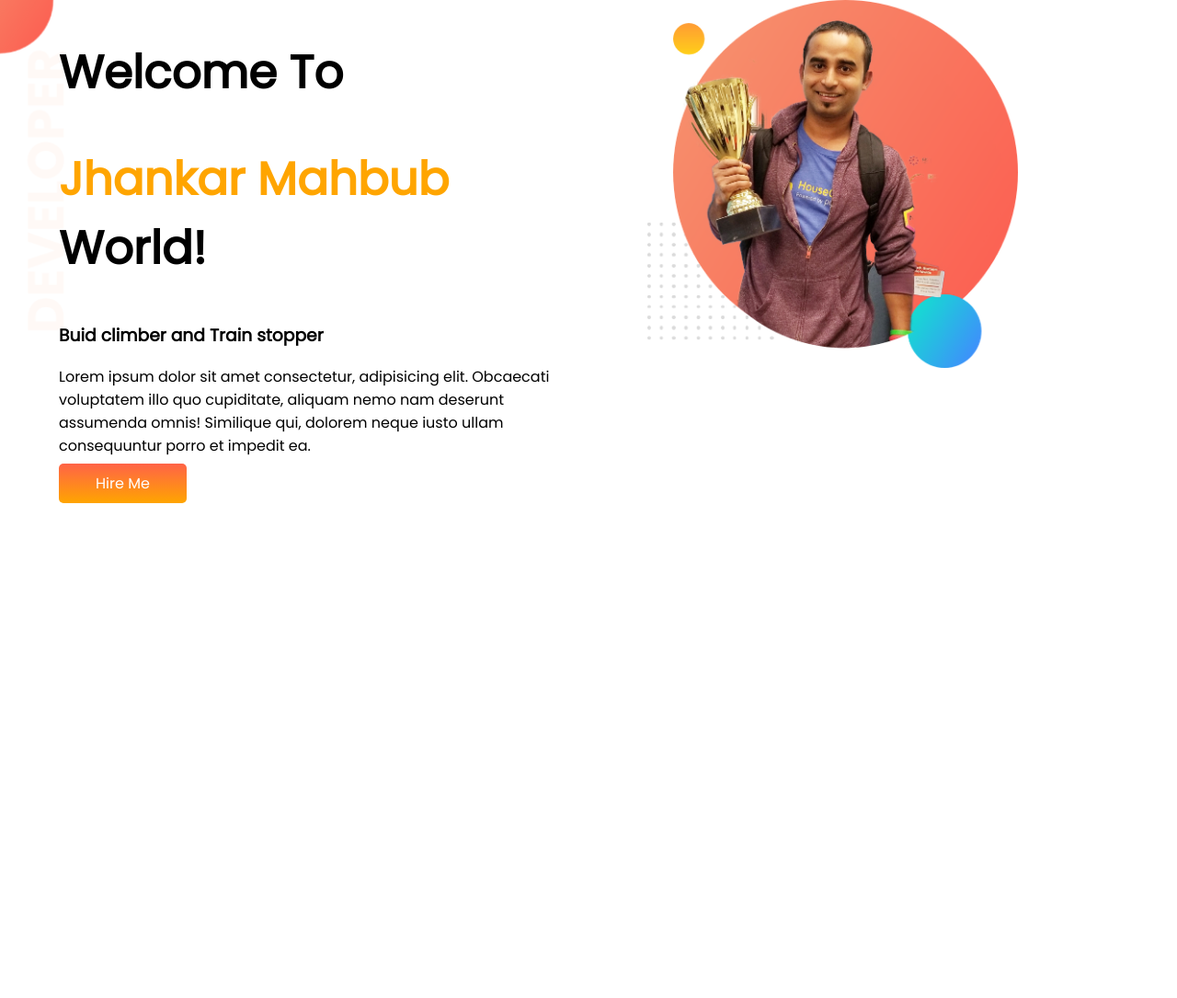
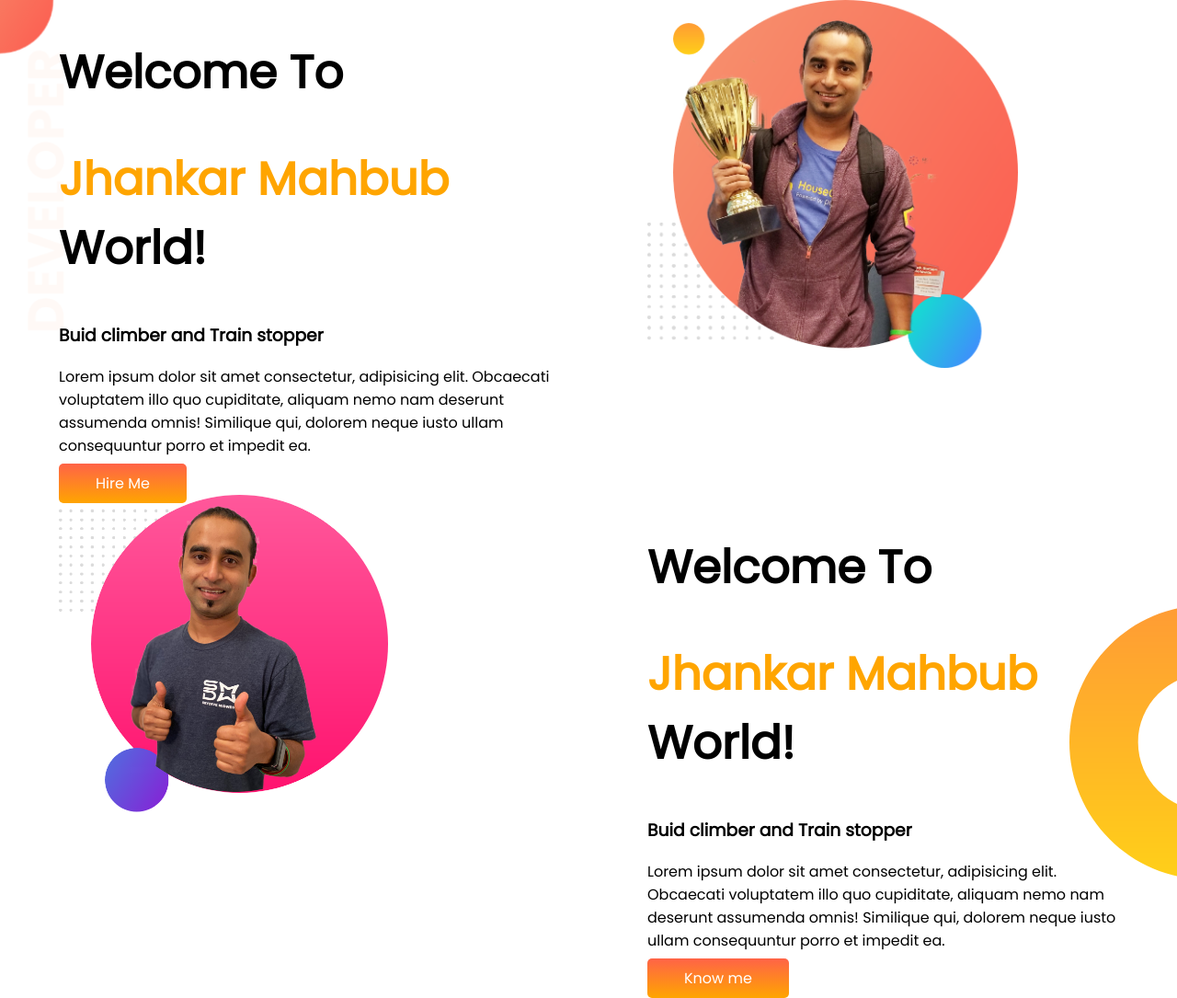
Before and after one commit to AhmedShazib/First-website, a plain HTML site: page index.html in a window 1280 px wide. Shown: the whole page at 92% size. Before the commit the page ends 800 px from the top, so only its background shows below. Drawn offline with Linux system fonts and the light colour scheme.

Commit message:
middle done

```diff
--- a/index.html
+++ b/index.html
@@ -26,6 +26,25 @@
         </div>
 
         <div class="half-width"><img src="images/jhankar.png" alt=""></div>
+
+    </section>
+
+    <section class="middle">
+        <div class="half-width"><img src="images/jhankar2.png" alt=""></div>
+
+        <div class="half-width">
+            <h1>Welcome To</h1>
+            <h1> <span class="orange-color">Jhankar Mahbub</span> World!</h1>
+            <h3>Buid climber and Train stopper</h3>
+            <p>Lorem ipsum dolor sit amet consectetur, adipisicing elit. Obcaecati voluptatem illo quo cupiditate,
+                aliquam
+                nemo nam deserunt assumenda omnis! Similique qui, dolorem neque iusto ullam consequuntur porro et
+                impedit
+                ea.</p>
+            <a href="https://www.facebook.com/Shazib31" target="_blank" class="button">Know me</a>
+        </div>
+
+
     </section>
 
 
--- a/style.css
+++ b/style.css
@@ -19,9 +19,20 @@ h1 {
 
 }
 
+.middle {
+    display: flex;
+    background-image: url(images/dream-bg.png);
+    background-repeat: no-repeat;
+    background-position: right;
+}
+
 .half-width {
     width: 50%;
     padding-left: 5%;
+}
+
+.middle>.half-width {
+    padding-right: 5%;
 }
 
 .half-width img {
```
